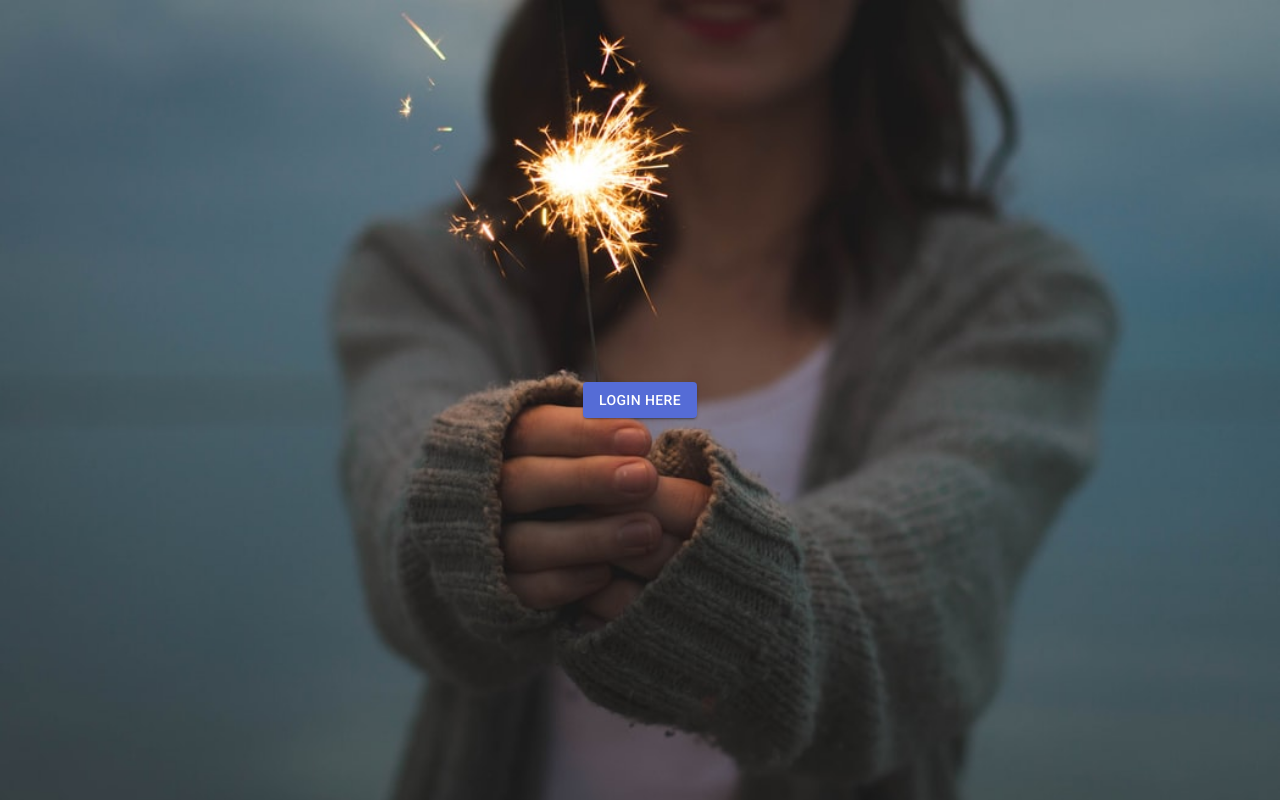
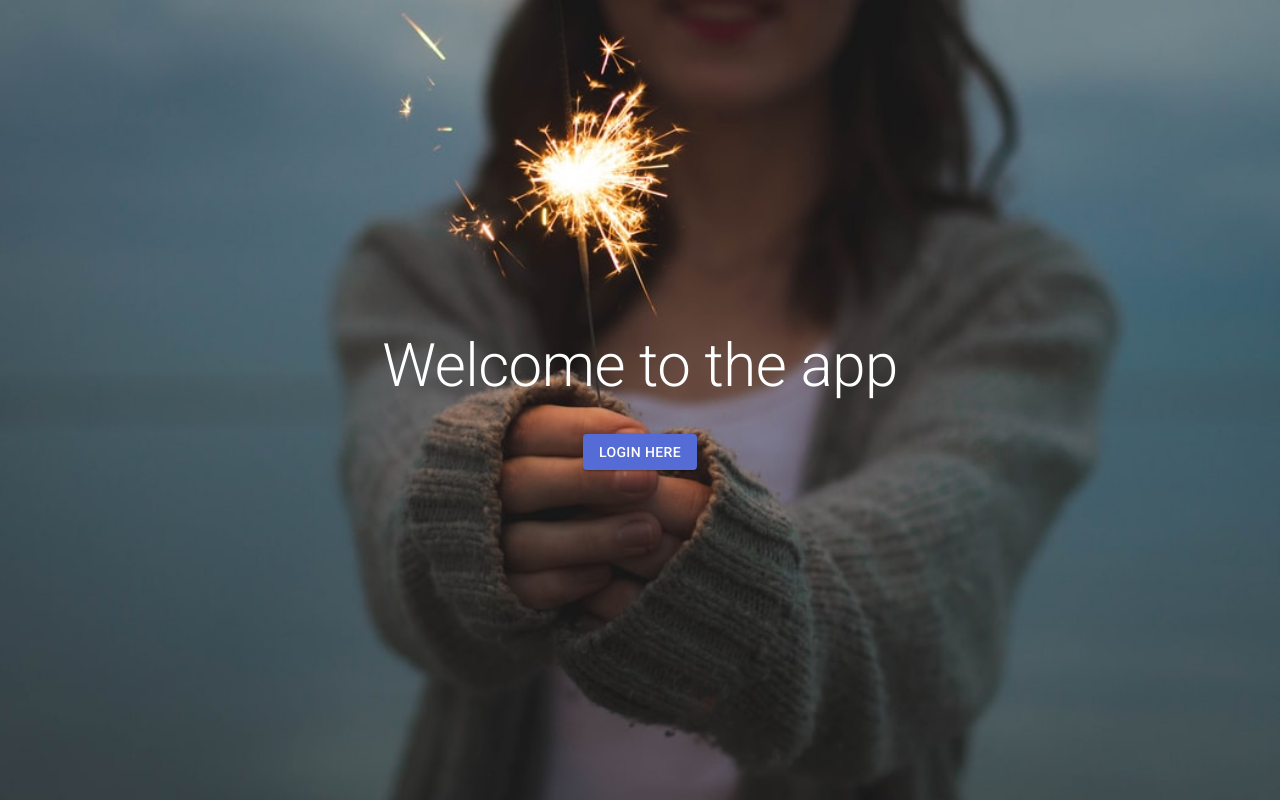
Before and after one commit to fally-app/app, a Next.js app: page / in a window 1280 px wide. Built offline with nearby package versions, Linux system fonts and the light colour scheme.

Commit message:
improved styles on the home page

```diff
--- a/pages/index.tsx
+++ b/pages/index.tsx
@@ -1,11 +1,12 @@
-import { Button, Link } from '@material-ui/core'
+import { Button, Typography } from '@material-ui/core'
 import Head from 'next/head'
+import Link from 'next/link'
 
 const App: React.FC = (): React.ReactElement => {
     return (
         <>
             <Head>
-                <title>SDA - SABBATH SCHOOL</title>
+                <title>SDA - Sabbath School</title>
             </Head>
             <div
                 style={{
@@ -16,14 +17,18 @@ const App: React.FC = (): React.ReactElement => {
                     backgroundSize: 'cover',
                     display: 'flex',
                     justifyContent: 'center',
+                    flexDirection: 'column',
                     alignItems: 'center',
                 }}>
-                <Link href="/login">
-                    <a>
-                        <Button variant="contained" color="primary">
-                            Login here
-                        </Button>
-                    </a>
+                <Typography
+                    variant="h2"
+                    style={{ marginBottom: '2rem', color: '#fff' }}>
+                    Welcome to the app
+                </Typography>
+                <Link href="/login" passHref>
+                    <Button variant="contained" color="primary">
+                        Login here
+                    </Button>
                 </Link>
             </div>
         </>
```
